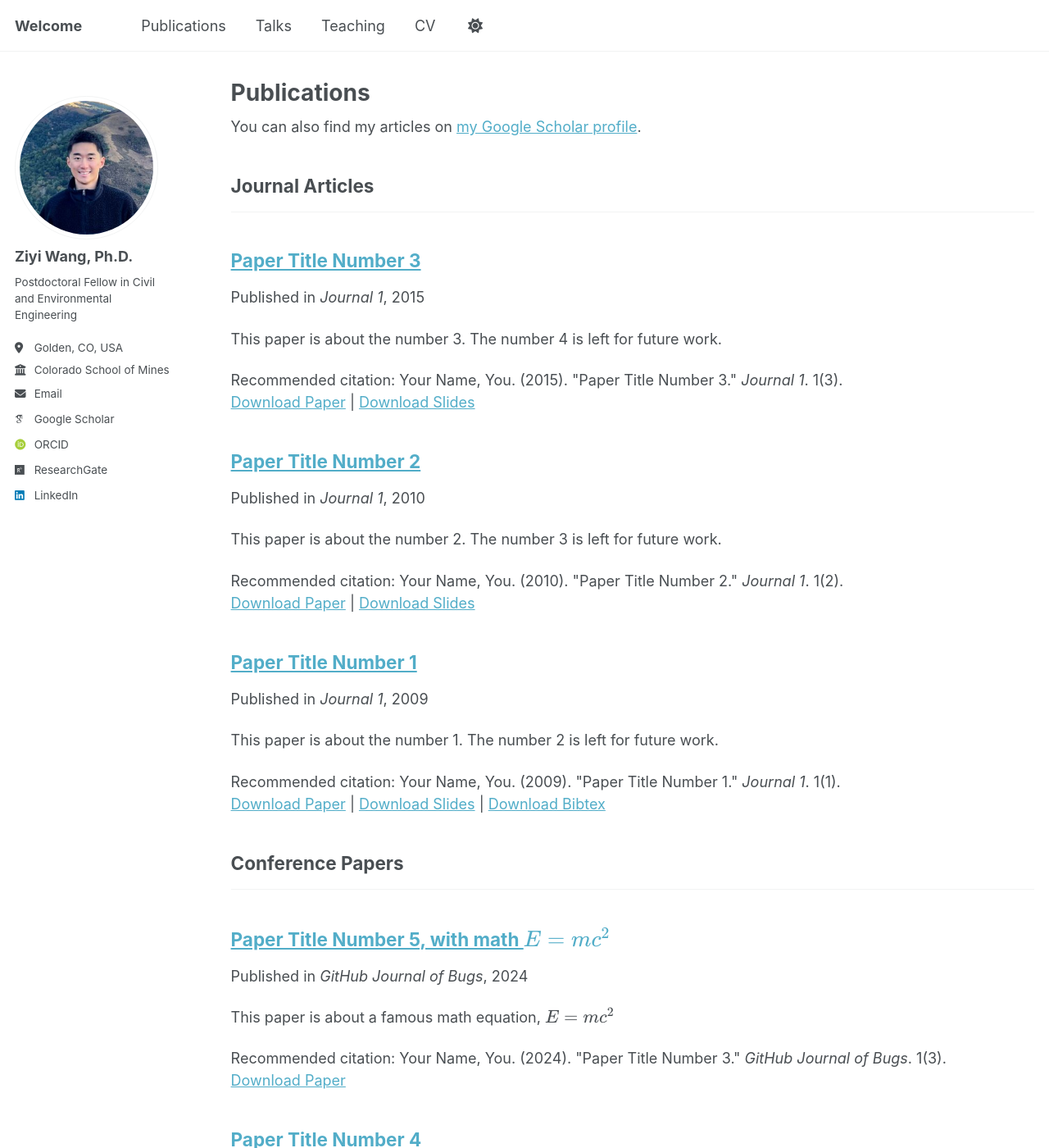
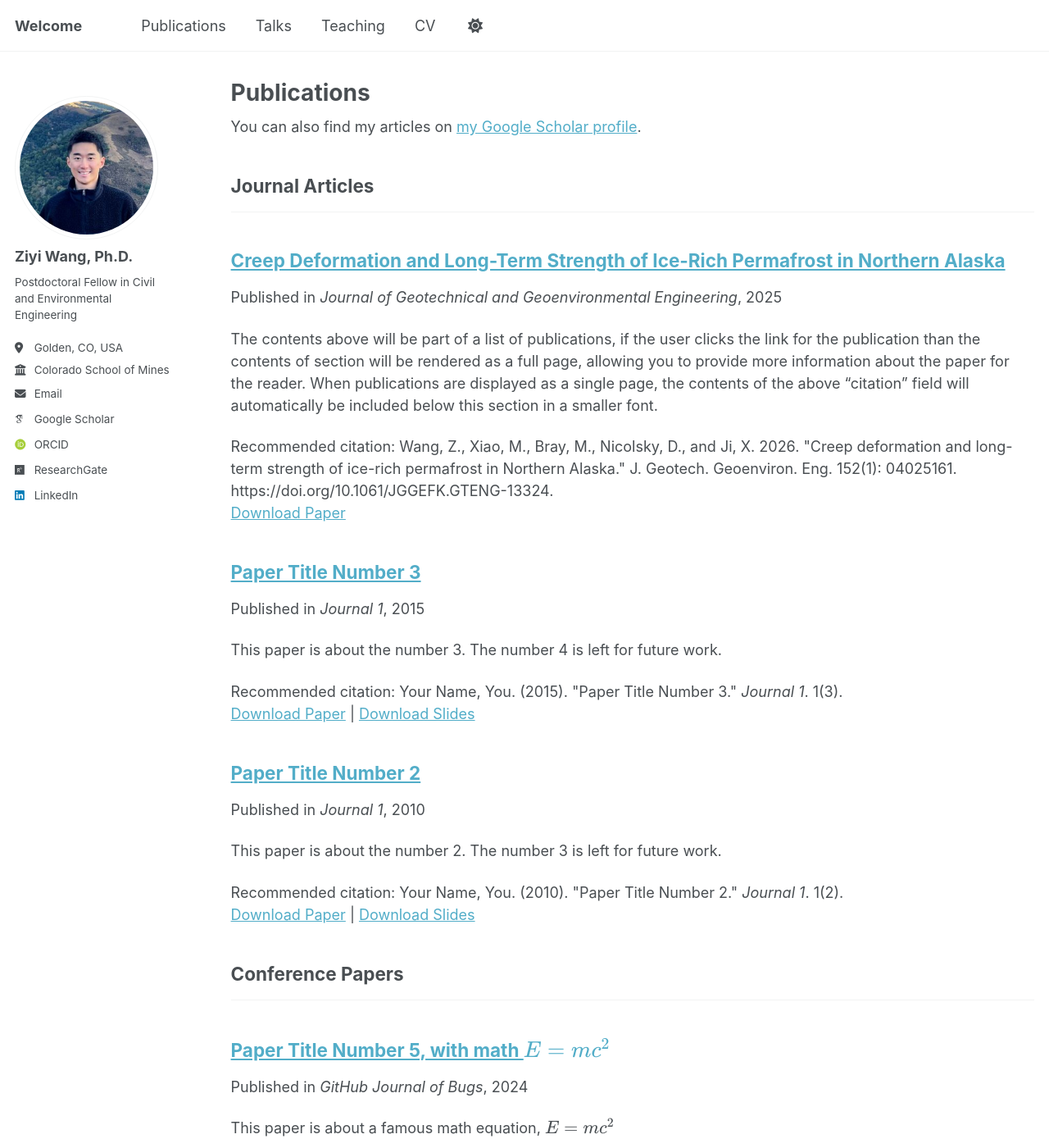
Before and after one commit to ziyiwang-ce/ziyiwang-ce.github.io, a Jekyll site: the page built from _pages/publications.html, in a window 1280 px wide and 1400 px high. Shown: the whole window at 82% size. Built offline with Jekyll 4.4.1, drawn with Linux system fonts in a browser that asks for light colours; some web fonts are replaced; a script that is not in the unit is left out.

Commit message:
Update 2009-10-01-paper-title-number-1.md

```diff
--- a/_publications/2009-10-01-paper-title-number-1.md
+++ b/_publications/2009-10-01-paper-title-number-1.md
@@ -1,14 +1,11 @@
 ---
-title: "Paper Title Number 1"
+title: "Creep Deformation and Long-Term Strength of Ice-Rich Permafrost in Northern Alaska"
 collection: publications
 category: manuscripts
-permalink: /publication/2009-10-01-paper-title-number-1
-excerpt: 'This paper is about the number 1. The number 2 is left for future work.'
-date: 2009-10-01
-venue: 'Journal 1'
-slidesurl: 'https://academicpages.github.io/files/slides1.pdf'
-paperurl: 'https://academicpages.github.io/files/paper1.pdf'
-bibtexurl: 'https://academicpages.github.io/files/bibtex1.bib'
-citation: 'Your Name, You. (2009). &quot;Paper Title Number 1.&quot; <i>Journal 1</i>. 1(1).'
+permalink: https://ascelibrary.org/doi/full/10.1061/JGGEFK.GTENG-13324
+date: 2025-10-21
+venue: 'Journal of Geotechnical and Geoenvironmental Engineering'
+paperurl: 'https://ascelibrary.org/doi/full/10.1061/JGGEFK.GTENG-13324'
+citation: 'Wang, Z., Xiao, M., Bray, M., Nicolsky, D., and Ji, X. 2026. "Creep deformation and long-term strength of ice-rich permafrost in Northern Alaska." J. Geotech. Geoenviron. Eng. 152(1): 04025161. https://doi.org/10.1061/JGGEFK.GTENG-13324.'
 ---
 The contents above will be part of a list of publications, if the user clicks the link for the publication than the contents of section will be rendered as a full page, allowing you to provide more information about the paper for the reader. When publications are displayed as a single page, the contents of the above "citation" field will automatically be included below this section in a smaller font.
```
